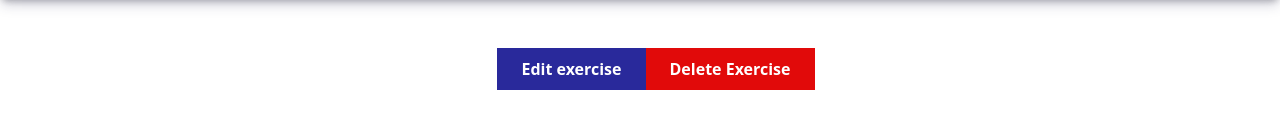
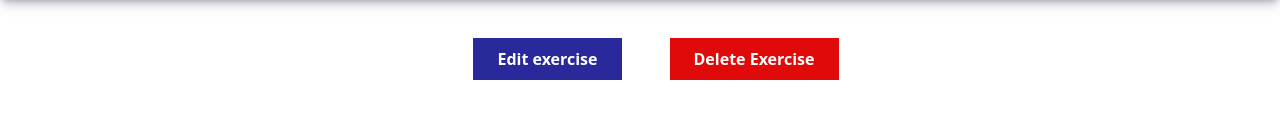
Before and after one commit to JamesBracken/Pro-Gainer, a Django app: a page that uses exercise/templates/exercise/exercise_detail.html in a window 1280 px wide. Shown: the part 86-216 px from the top of the page. Run offline with Django 5.2, Linux system fonts and the light colour scheme; a user stored in the database is signed in; tables that the repository leaves empty hold one stand-in row (values such as "Sample post"); some libraries are stand-ins or nearby versions.

Commit message:
Fix(exercise): exercise_detail margin

```diff
--- a/exercise/templates/exercise/exercise_detail.html
+++ b/exercise/templates/exercise/exercise_detail.html
@@ -7,8 +7,8 @@
       <div class="container my-4 mx-3">
         <div class="row">
           <div class="col-12 d-flex justify-content-center">
-            <a href="{% url 'edit_exercise_item' exercise.slug %}" class="blue-btn text-center mx-3">Edit exercise</a>
-            <button type="button" data-bs-toggle="modal" data-bs-target="#deleteConfirmationModal" class="mx-3">Delete Exercise</button>
+            <a href="{% url 'edit_exercise_item' exercise.slug %}" class="blue-btn text-center mx-2 mx-sm-3 mx-md-4">Edit exercise</a>
+            <button type="button" data-bs-toggle="modal" data-bs-target="#deleteConfirmationModal" class="mx-2 mx-sm-3 mx-md-4">Delete Exercise</button>
           </div>
         </div>
       </div>
--- a/static/css/style.css
+++ b/static/css/style.css
@@ -224,14 +224,12 @@ i {
 .container button,
 .button,
 .red-btn {
-    margin: 0 !important;
     color: var(--clr-white);
     padding: 9px 24px;
     font-weight: var(--fw-semi-bold);
     background-color: var(--clr-secondary);
     border-radius: 0;
     border: 0;
-    margin: 10px 0 !important;
 }
 
 .container button:hover,
@@ -247,14 +245,12 @@ input {
 }
 
 .blue-btn {
-    margin: 0 !important;
     color: var(--clr-white);
     padding: 9px 24px;
     font-weight: var(--fw-semi-bold);
     background-color: rgb(41, 41, 155);
     border-radius: 0;
     border: 0;
-    margin: 10px 0 !important;
 }
 
 /* Messages styles */
```
